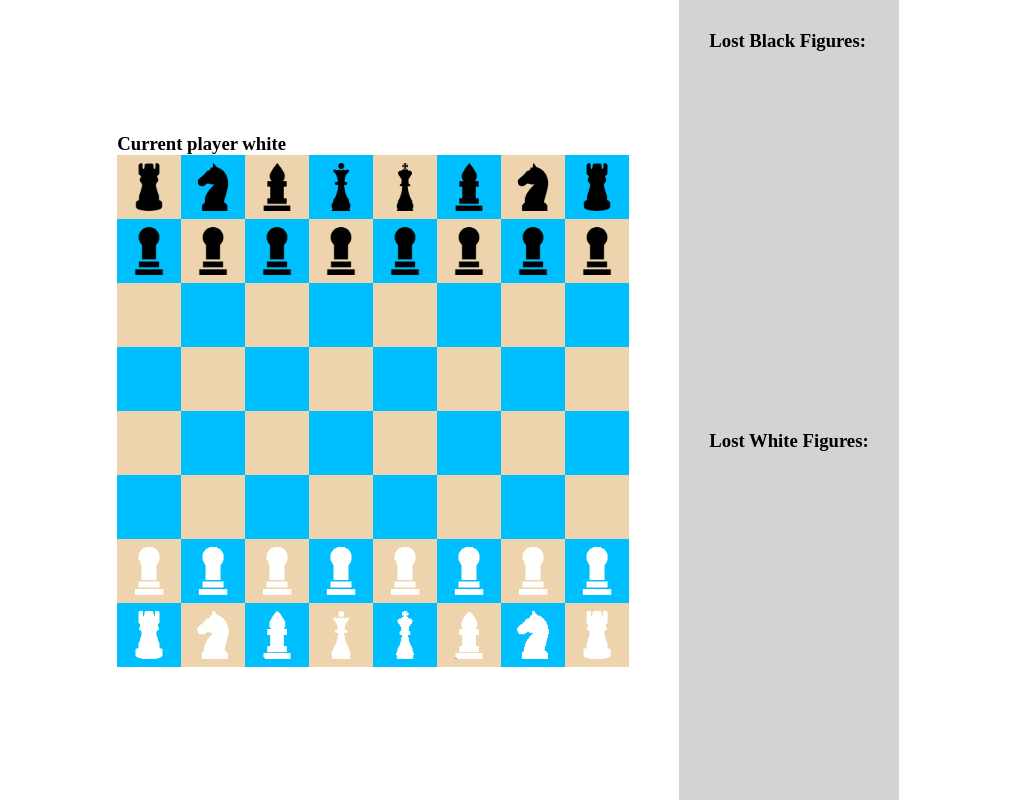
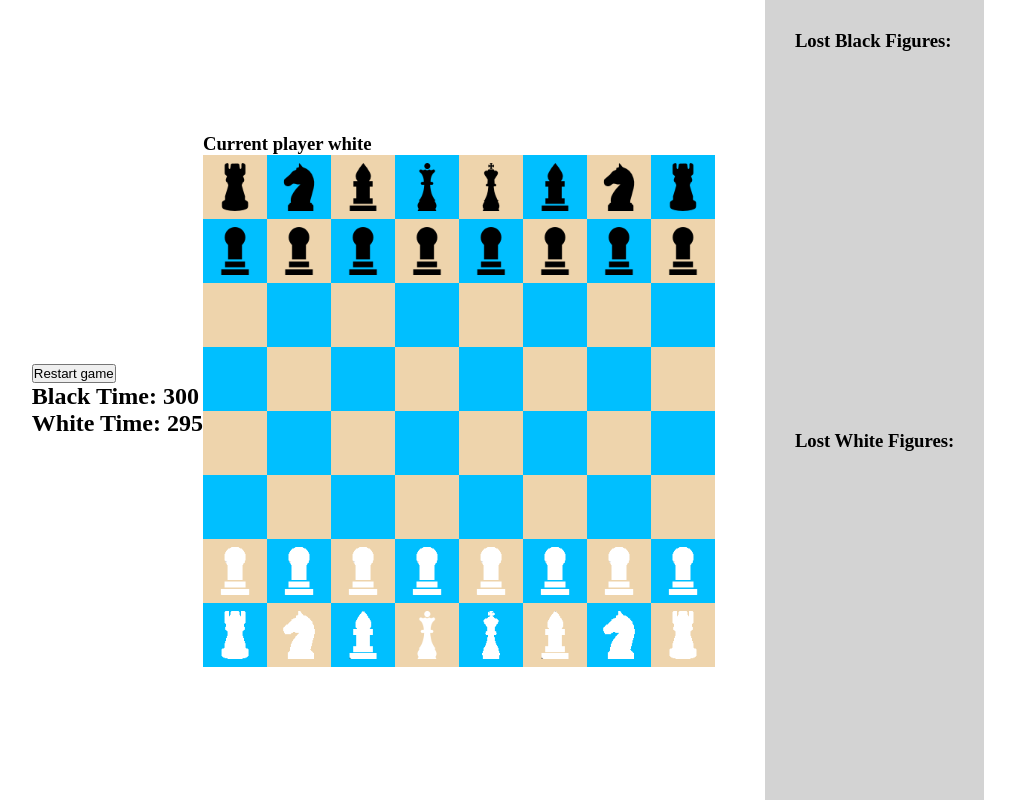
Before and after one commit to LiquidDemAn/OPP-React-Chess, a React (Create React App) app: page / in a window 1280 px wide. Shown: the whole page, without its empty margins (132-1147 px from the left). Built offline with nearby package versions, Linux system fonts and the light colour scheme.

Commit message:
created timer

```diff
--- a/src/App.tsx
+++ b/src/App.tsx
@@ -2,6 +2,7 @@
 import './App.css';
 import { BoardComponent } from './components/board';
 import { LostFigures } from './components/lost-figures';
+import { Timer } from './components/timer';
 import { Board } from './modals/Board';
 import { Colors } from './modals/Colors';
 import { Player } from './modals/Player';
@@ -33,6 +34,8 @@
 
 	return (
 		<div className='app'>
+			<Timer restart={restart} currentPlayer={currentPlayer} />
+
 			<BoardComponent
 				board={board}
 				setBoard={setBoard}
--- /dev/null
+++ b/src/components/timer/index.ts
@@ -0,0 +1 @@
+export { Timer } from './timer';
--- /dev/null
+++ b/src/components/timer/timer.tsx
@@ -0,0 +1,57 @@
+import React, { useEffect, useRef, useState } from 'react';
+import { Colors } from '../../modals/Colors';
+import { Player } from '../../modals/Player';
+
+interface Props {
+	currentPlayer: Player | null;
+	restart: () => void;
+}
+
+export const Timer = ({ currentPlayer, restart }: Props) => {
+	const [blackTime, setBlackTime] = useState(300);
+	const [whiteTime, setWhiteTime] = useState(300);
+
+	const timer = useRef<null | ReturnType<typeof setInterval>>(null);
+
+	function startTimer() {
+		if (timer.current) {
+			clearInterval(timer.current);
+		}
+
+		const callback =
+			currentPlayer?.color === Colors.WHITE
+				? decrementWhiteTimer
+				: decrementBlackTimer;
+
+		timer.current = setInterval(callback, 1000);
+	}
+
+	function decrementBlackTimer() {
+		setBlackTime((prev) => prev - 1);
+	}
+
+	function decrementWhiteTimer() {
+		setWhiteTime((prev) => prev - 1);
+	}
+
+	function handleRestart() {
+		setWhiteTime(300);
+		setBlackTime(300);
+		restart();
+	}
+
+	useEffect(() => {
+		startTimer();
+		// eslint-disable-next-line react-hooks/exhaustive-deps
+	}, [currentPlayer]);
+
+	return (
+		<div>
+			<div>
+				<button onClick={handleRestart}>Restart game</button>
+			</div>
+			<h2>Black Time: {blackTime}</h2>
+			<h2>White Time: {whiteTime}</h2>
+		</div>
+	);
+};
```
